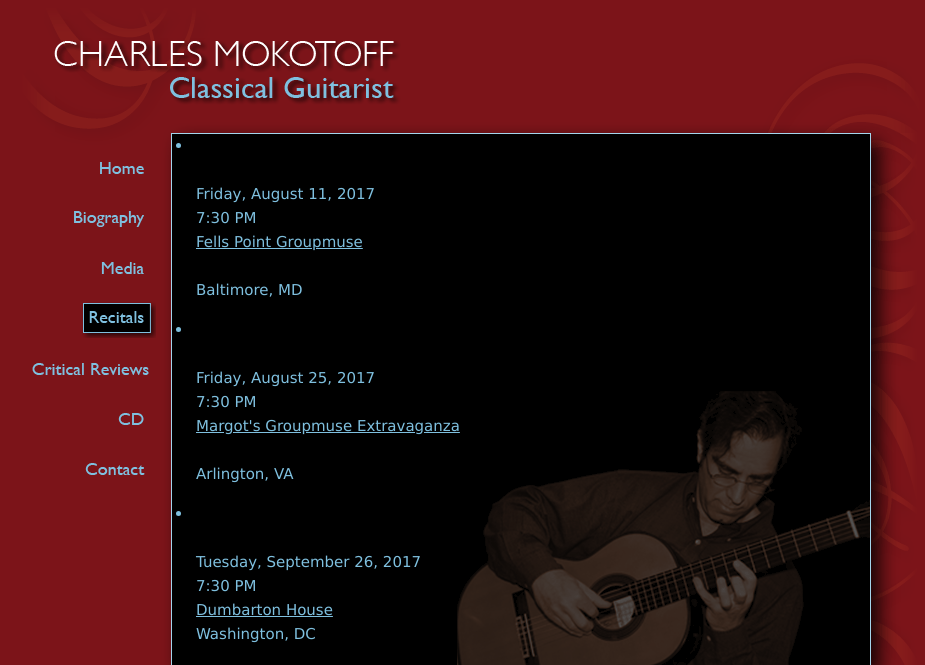
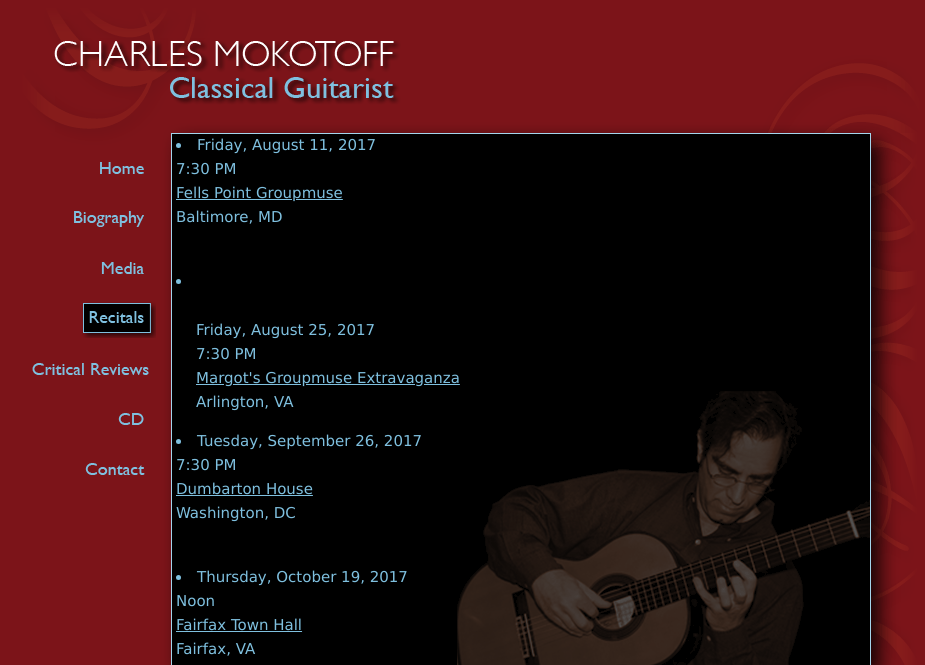
Before and after one commit to mokotoff/myweb, a plain HTML site: page recitals.html in a window 1280 px wide. Shown: the top 665 px of the page, without its empty margins (169-1094 px from the left). Drawn offline with Linux system fonts and the light colour scheme.

Commit message:
fixed extra breaks

```diff
--- a/recitals.html
+++ b/recitals.html
@@ -380,36 +380,36 @@
                 Washington, DC</p></li>
 
              				    -->
-                 <li><p>Friday, August 11, 2017<br />
+                 <li>Friday, August 11, 2017<br />
 				7:30 PM<br />
 				<a href="https://www.groupmuse.com/events/5092-fell-s-point-groupmuse" target="_blank">Fells Point Groupmuse </a><br />
-				<br />
+
                 Baltimore, MD</p></li>
 
                  <li><p>Friday, August 25, 2017<br />
 				7:30 PM<br />
 				<a href="https://www.groupmuse.com/events/5094-margot-s-groupmuse-extravaganza" target="_blank">Margot's Groupmuse Extravaganza </a><br />
-				<br />
+
                 Arlington, VA</p></li>
 
-                  <li><p>Tuesday, September 26, 2017<br />
+                  <li>Tuesday, September 26, 2017<br />
 				7:30 PM<br />
 				<a href="http://www.dumbartonhouse.org/" target="_blank">Dumbarton House</a><br />
                 Washington, DC</p></li>
 
-                <li><p>Thursday, October 19, 2017<br />
+                <li>Thursday, October 19, 2017<br />
                 Noon<br />
 				<a href="http://www.fairfaxcountywebsite.com/gallery/main.php?g2_view=core.ShowItem&g2_itemId=39" target="_blank">Fairfax Town Hall</a><br />
 				Fairfax, VA
                 </li>
 
-                <li><p>Saturday, October 21, 2017<br />
+                <li>Saturday, October 21, 2017<br />
                 3 PM<br />
 				<a href="http://www.roslyncenter.org/" target="_blank">Roslyn Center</a><br />
 				Richmond, VA
                 </li>
 
-                <li><p>Saturday, April 14, 2018<br />
+                <li>Saturday, April 14, 2018<br />
                 3 PM<br />
 				<a href="http://uucolumbia.net/events/chalice-concert-5/" target="_blank">Columbia Universal Universalist Church</a><br />
 				Columbia, MD
```
